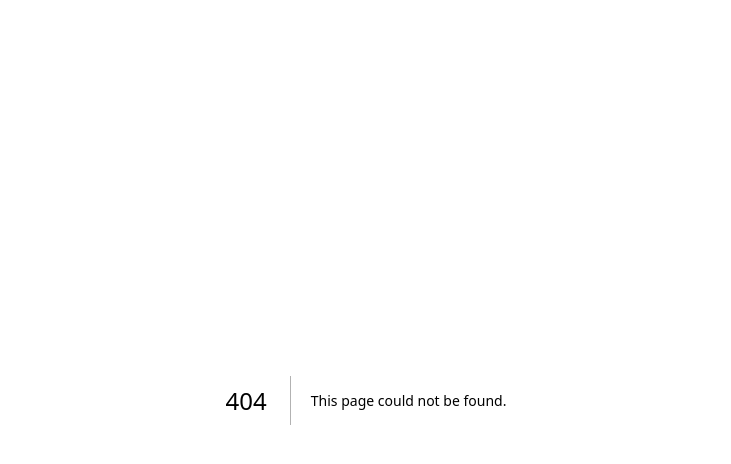
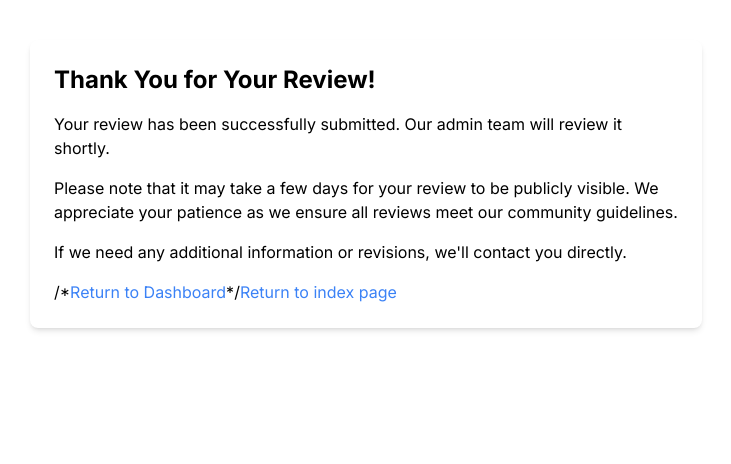
Before and after one commit to youjin-10/kim-community-law, a Next.js app: page /reviews/submitted in a window 1280 px wide. Before the commit this address had no page. Shown: the top 464 px of the page, without its empty margins (274-1005 px from the left). Built offline with nearby package versions, Linux system fonts and the light colour scheme.

Commit message:
feat: 리뷰 작성 후 page

```diff
--- /dev/null
+++ b/app/reviews/submitted/page.tsx
@@ -0,0 +1,30 @@
+import Link from "next/link";
+
+export default function ReviewSubmittedPage() {
+  return (
+    <div className="max-w-2xl mx-auto mt-10 p-6 bg-white shadow-md rounded-lg">
+      <h1 className="text-2xl font-bold mb-4">Thank You for Your Review!</h1>
+      <p className="mb-4">
+        Your review has been successfully submitted. Our admin team will review
+        it shortly.
+      </p>
+      <p className="mb-4">
+        Please note that it may take a few days for your review to be publicly
+        visible. We appreciate your patience as we ensure all reviews meet our
+        community guidelines.
+      </p>
+      <p className="mb-4">
+        If we need any additional information or revisions, we'll contact you
+        directly.
+      </p>
+      /*
+      <Link href="/dashboard" className="text-blue-500 hover:underline">
+        Return to Dashboard
+      </Link>
+      */
+      <Link href="/" className="text-blue-500 hover:underline">
+        Return to index page
+      </Link>
+    </div>
+  );
+}
```
